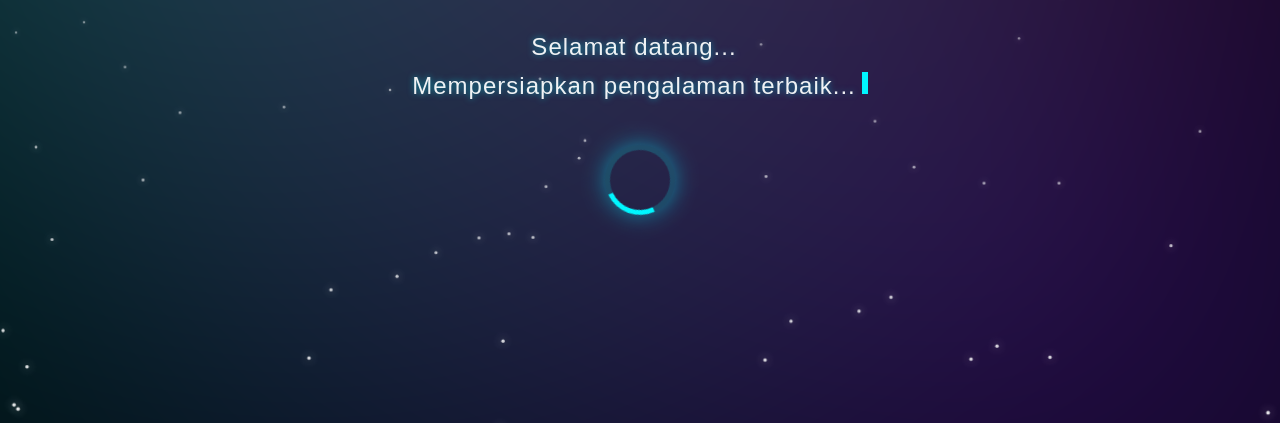
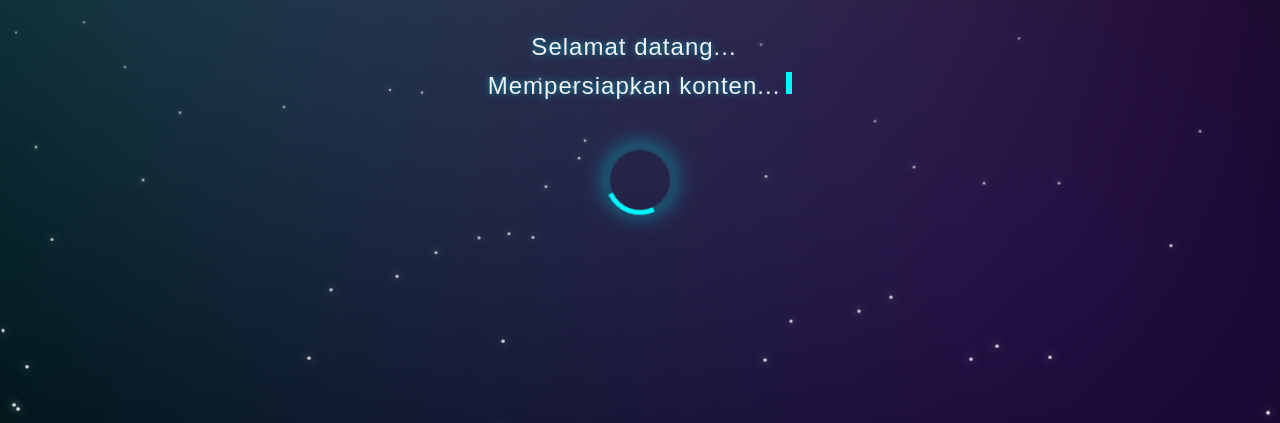
Before and after one commit to mzahrilFathan26/linktree, a plain HTML site: page index.html in a window 1280 px wide. Shown: the part 371-794 px from the top of the page. Drawn offline with Linux system fonts and the light colour scheme.

Commit message:
Initial commit

```diff
--- a/index.html
+++ b/index.html
@@ -225,7 +225,7 @@ function sciFiType(elementId,texts,speed=55,spaceDelay=38,nextDelay=900){
 // mulai typing
 sciFiType("typingText",[
     "Selamat datang...",
-    "Mempersiapkan pengalaman terbaik..."
+    "Mempersiapkan konten..."
 ]);
 
 /* ======================
```
